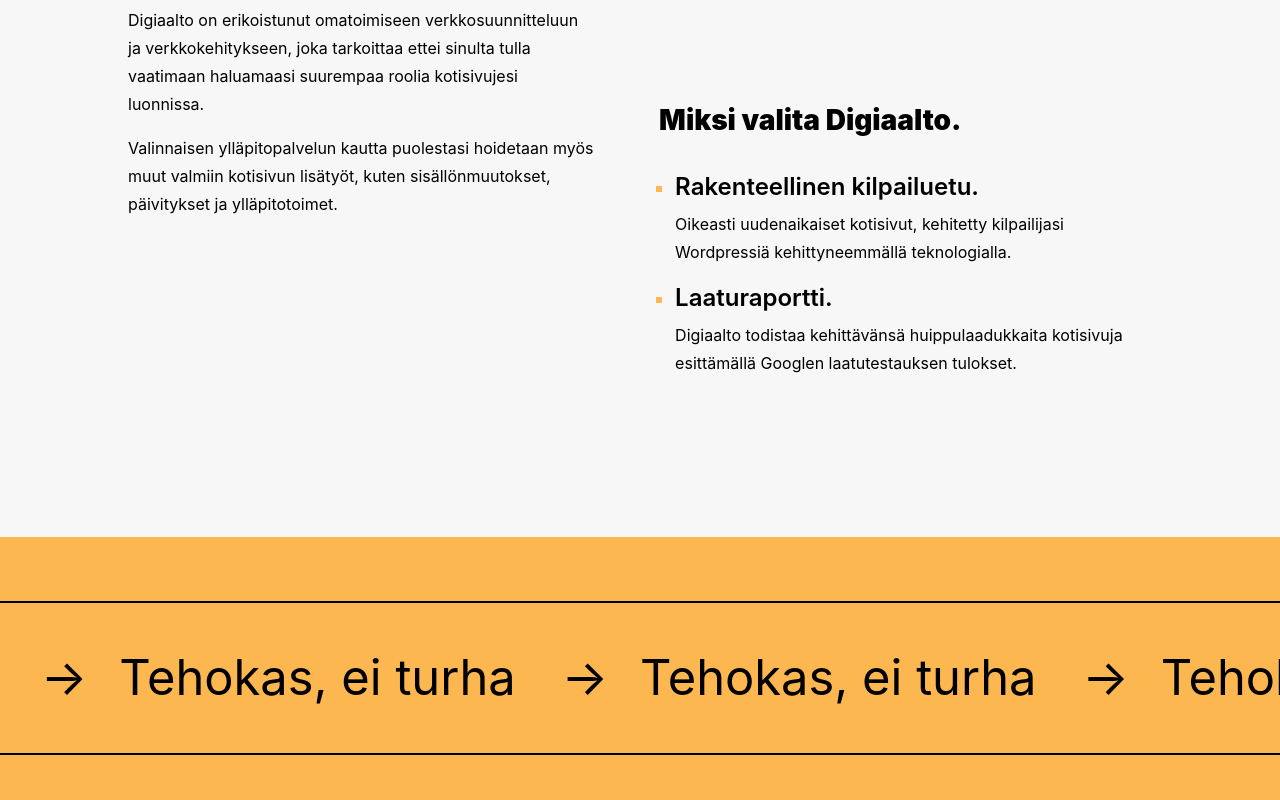
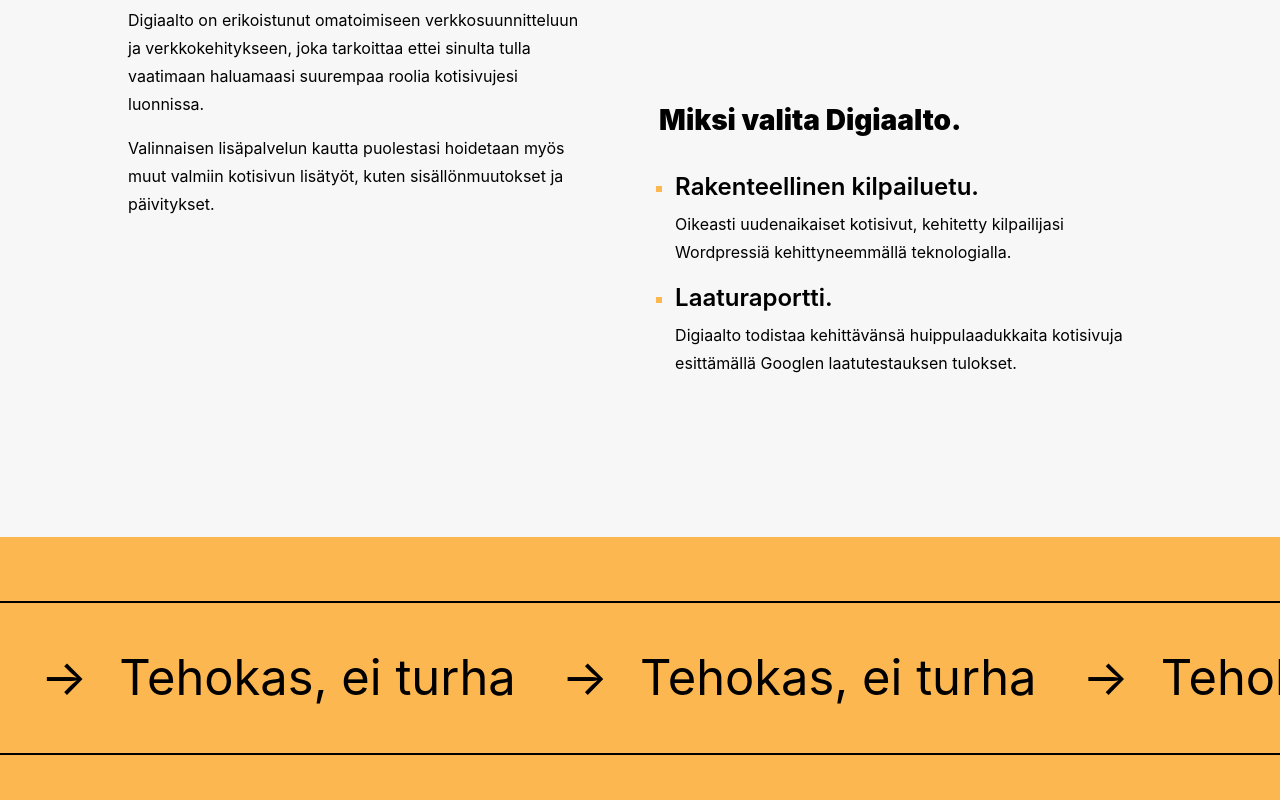
Before and after one commit to digiaalto/etusivu, a Next.js app: page / in a window 1280 px wide. Shown: the part 1680-2480 px from the top of the page. Built offline with nearby package versions, Linux system fonts and the light colour scheme; a small style sheet from the web is missing.

Commit message:
Ylläpitopalvelu uudelleennimetty

```diff
--- a/components/FormApp.js
+++ b/components/FormApp.js
@@ -445,7 +445,7 @@ const NetlifyForm = () => {
     />,
     <Question
       label="Kuvaile omin sanoin millaisen verkkosivun haluat."
-      subLabel="Aloita tyypistä."
+      subLabel="Aloita verkkosivun tyypistä, onko se kauppa, blogi, markkinointisivu, tms."
       data={formData.verkkosivuKuvaus}
       enableLineBreak
     />,
--- a/components/LP_Pricing.js
+++ b/components/LP_Pricing.js
@@ -11,7 +11,7 @@ const LP_Pricing = (props) => {
         <p className={styles.note}>
           Digiaalto laskuttaa 30% etukäteen.
           <br />
-          Ylläpito lisäpalvelu &rarr; 129,00€ / vuosi.
+          Sisällönhallinta lisäpalvelu &rarr; 129,00€ / vuosi.
         </p>
       </div>
     </section>
--- a/components/LP_Solution.js
+++ b/components/LP_Solution.js
@@ -23,9 +23,9 @@ const LP_Solution = (props) => {
                 haluamaasi suurempaa roolia kotisivujesi luonnissa.
               </p>
               <p>
-                Valinnaisen ylläpitopalvelun kautta puolestasi hoidetaan myös
-                muut valmiin kotisivun lisätyöt, kuten sisällönmuutokset,
-                päivitykset ja ylläpitotoimet.
+                Valinnaisen lisäpalvelun kautta puolestasi hoidetaan myös muut
+                valmiin kotisivun lisätyöt, kuten sisällönmuutokset ja
+                päivitykset.
               </p>
             </div>
             <div className={styles.textColumn}>
```
